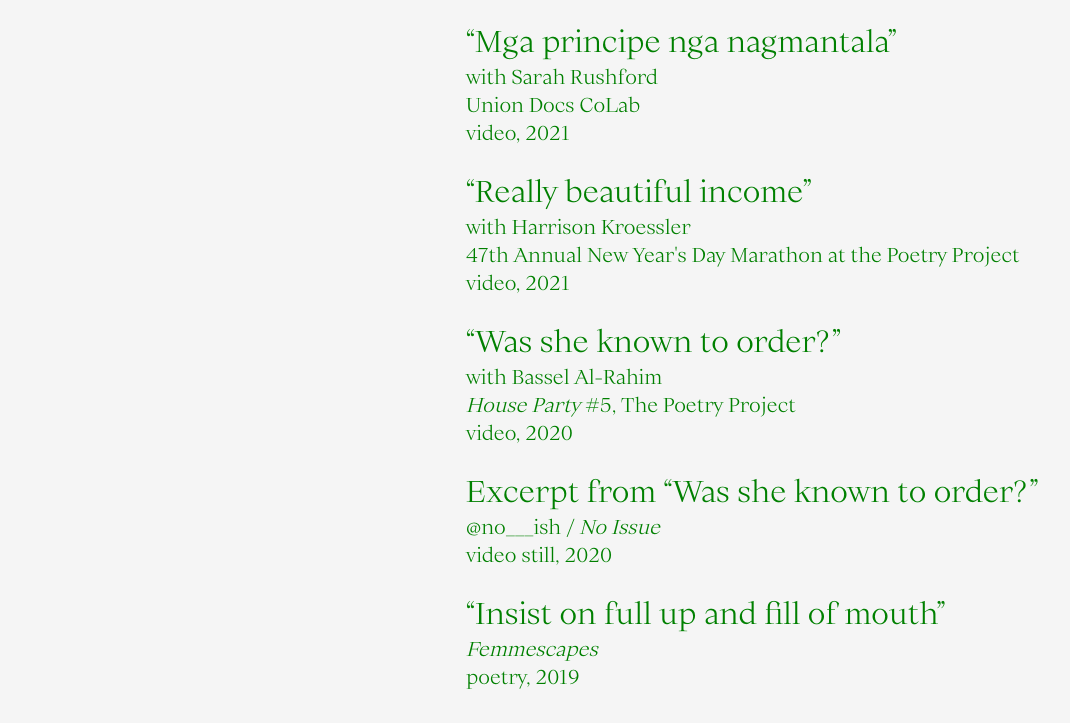
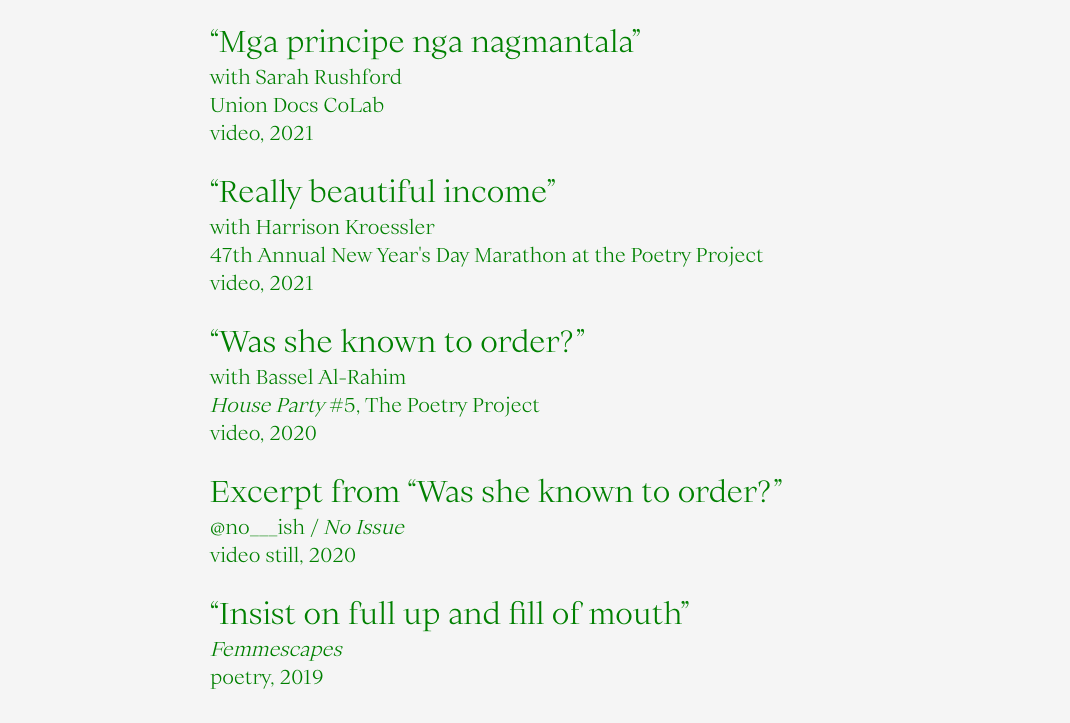
Before and after one commit to giagonzales/giagonzales.github.io, a plain HTML site: page work.html in a window 1280 px wide. Shown: the part 786-1509 px from the top of the page, without its empty margins (14-1084 px from the left). Drawn offline with Linux system fonts and the light colour scheme; files whose address does not match are found by name.

Commit message:
Update work.html

```diff
--- a/work.html
+++ b/work.html
@@ -20,7 +20,7 @@
         }
 
         h1, p {
-            margin-left: 35vw;
+            margin-left: 15vw;
         }
     </style>
     </head>
```
